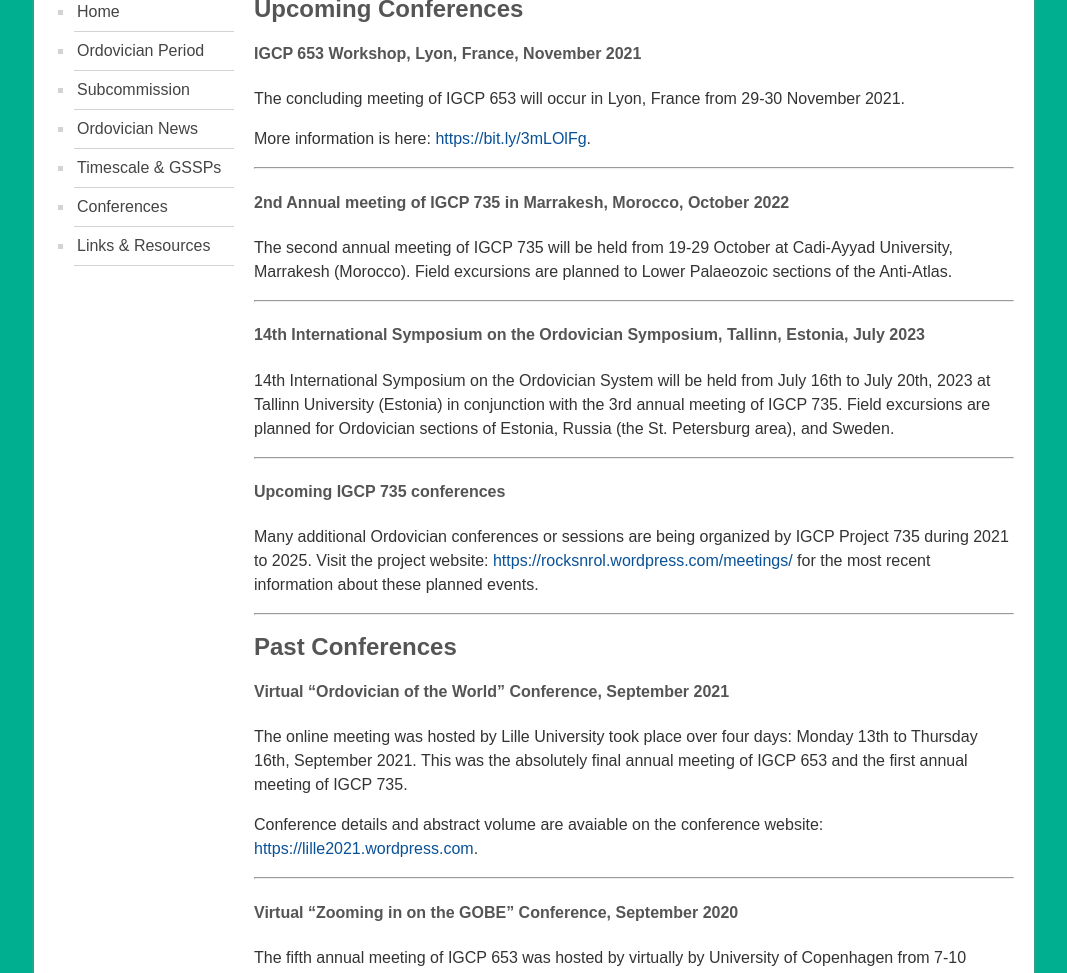
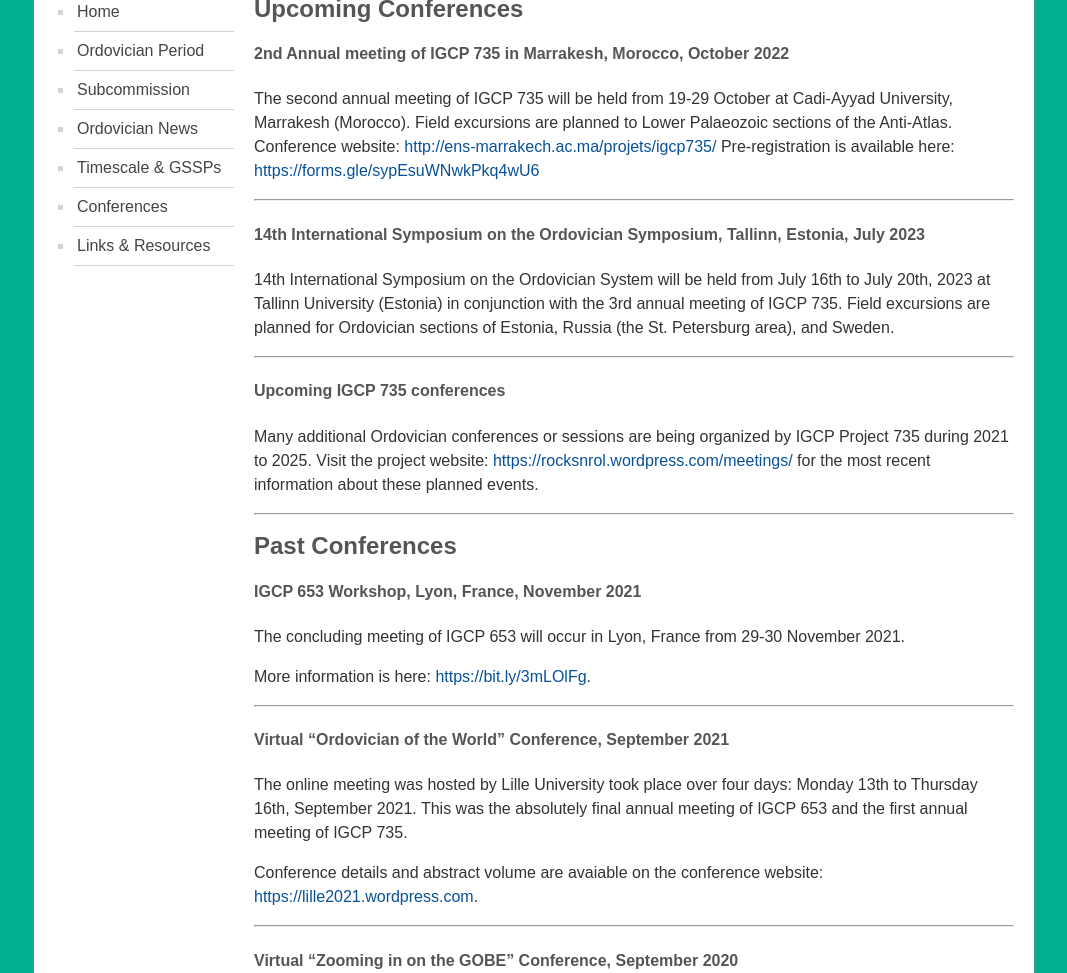
Before and after one commit to whwangChina/subcommission-ordovician, a Jekyll site: the page built from pages/conference.md, in a window 1280 px wide and 1400 px high. Shown: the part 427-1400 px from the top of the window, without its empty margins (106-1173 px from the left). Built offline with Jekyll 4.4.1, drawn with Linux system fonts in a browser that asks for light colours; some of the changed lines change nothing that is shown.

Commit message:
Update conference.md

```diff
--- a/pages/conference.md
+++ b/pages/conference.md
@@ -5,17 +5,10 @@
 ---
 ## Upcoming Conferences
 
-#### IGCP 653 Workshop, Lyon, France, November 2021
-
-The concluding meeting of IGCP 653 will occur in Lyon, France from 29-30 November 2021.
-
-More information is here: <https://bit.ly/3mLOlFg>.
-
----
-
 #### 2nd Annual meeting of IGCP 735 in Marrakesh, Morocco, October 2022
 
-The second annual meeting of IGCP 735 will be held from 19-29 October at Cadi-Ayyad University, Marrakesh (Morocco). Field excursions are planned to Lower Palaeozoic sections of the Anti-Atlas.
+The second annual meeting of IGCP 735 will be held from 19-29 October at Cadi-Ayyad University, Marrakesh (Morocco). Field excursions are planned to Lower Palaeozoic sections of the Anti-Atlas. Conference website: <http://ens-marrakech.ac.ma/projets/igcp735/>
+Pre-registration is available here: <https://forms.gle/sypEsuWNwkPkq4wU6>
 
 ---
 
@@ -32,6 +25,14 @@
 ---
 
 ## Past Conferences
+
+#### IGCP 653 Workshop, Lyon, France, November 2021
+
+The concluding meeting of IGCP 653 will occur in Lyon, France from 29-30 November 2021.
+
+More information is here: <https://bit.ly/3mLOlFg>.
+
+---
 
 #### Virtual "Ordovician of the World" Conference, September 2021
 
```
